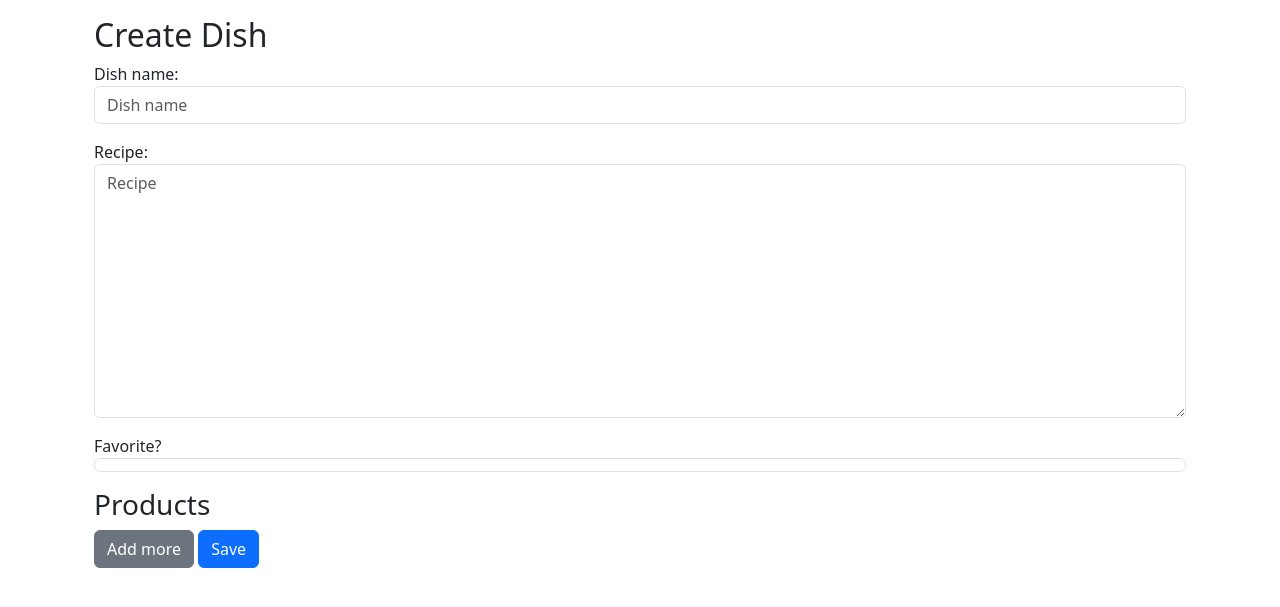
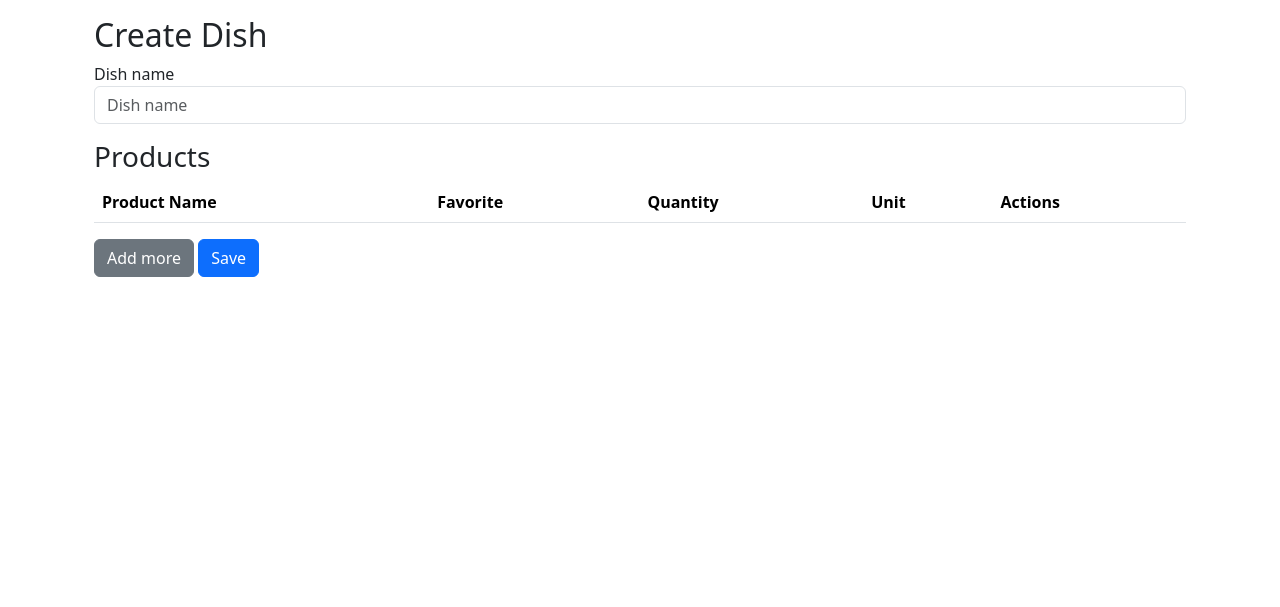
Before and after one commit to Inias94/Eindwerk_inias, a Django app: page /dish/create/ in a window 1280 px wide. Shown: the part 56-663 px from the top of the page. Run offline with Django 5.2, Linux system fonts and the light colour scheme; tables that the repository leaves empty hold one stand-in row (values such as "Sample post"); lists and menus that the app fills with data are empty; parts of the project's set-up code (start-up, migrations or seed data) failed here and were passed over; some libraries are stand-ins or nearby versions.

Commit message:
extra gestylde template, functionaliteit nog niet getest, vanboven staat de werkende

```diff
--- a/eindwerk/templates/dish/create.html
+++ b/eindwerk/templates/dish/create.html
@@ -1,84 +1,176 @@
+{##}
 {#{% extends "base.html" %}#}
 {##}
 {#{% block content %}#}
-{#    <h2>Dish</h2>#}
-{#    <form id="dish-form" action="" method="post">#}
+{#    <div class="container">#}
+{#    <h2>Create Dish</h2>#}
+{#    <form method="post">#}
 {#        {% csrf_token %}#}
-{#        <div>{{ form.as_p }}</div>#}
+{#        {{ form.as_p }}#}
+{#        <h3>Products</h3>#}
+{#        <div id="productdish_formset">#}
+{#            {{ productdish_formset.management_form }}#}
+{#            <div id="product-form-list">#}
+{#                {% for form in productdish_formset %}#}
+{#                    <div class="form-row product-form">#}
+{#                        {{ form.as_p }}#}
+{#                    </div>#}
+{#                {% endfor %}#}
+{#            </div>#}
+{#        </div>#}
+{#        <button type="button" class="btn btn-secondary" id="add-more">Add more</button>#}
+{#        <button type="submit" class="btn btn-primary">Save</button>#}
+{#    </form>#}
 {##}
-{#        <h3>Products</h3>#}
-{#        {{ formset.management_form }}#}
-{#        {% for items in formset %}#}
-{#            <div class="formset-row">#}
-{#                <div><label>{{ items.product_name.label }}</label>{{ items.product_name }}</div>#}
-{#                <div><label>{{ items.product_is_favorite.label }}</label>{{ items.product_is_favorite }}</div>#}
-{#                <div><label>{{ items.quantity.label }}</label>{{ items.quantity }}</div>#}
-{#                <div><label>{{ items.unit.label }}</label>{{ items.unit }}</div>#}
-{#                <div><button type="button" class="delete-btn">Delete</button></div>#}
-{#            <hr/>#}
-{#            </div>#}
-{#        {% endfor %}#}
-{#        <button type="button" id="add-more">Add More</button>#}
-{#        <button type="submit">Save</button>#}
-{#    </form>#}
+{#    <template id="empty-form-template">#}
+{#        <div class="form-row product-form">#}
+{#            {{ productdish_formset.empty_form.as_p }}#}
+{#        </div>#}
+{#        <hr>#}
+{#    </template>#}
 {##}
 {#    <script>#}
 {#        document.addEventListener('DOMContentLoaded', function() {#}
-{#            var formsets = document.querySelectorAll('.formset-row');#}
-{#            var addMoreBtn = document.getElementById('add-more');#}
+{#            let addMoreBtn = document.getElementById('add-more');#}
+{#            let formsetDiv = document.getElementById('product-form-list');#}
+{#            let totalForms = document.getElementById('id_productdish_set-TOTAL_FORMS');#}
+{#            let emptyFormTemplate = document.getElementById('empty-form-template').innerHTML;#}
+{#            let formNum = parseInt(totalForms.value);#}
 {##}
-{#            formsets.forEach(function(formset, index) {#}
-{#                if (index !== 0) {#}
-{#                    formset.style.display = 'none';#}
-{#                }#}
-{#            });#}
-{##}
-{#            addMoreBtn.addEventListener('click', function() {#}
-{#                var hiddenFormsets = document.querySelectorAll('.formset-row[style="display: none;"]');#}
-{#                if (hiddenFormsets.length > 0) {#}
-{#                    hiddenFormsets[0].style.display = 'block';#}
-{#                }#}
-{#            });#}
-{##}
-{#            document.addEventListener('click', function(event) {#}
-{#                if (event.target.classList.contains('delete-btn')) {#}
-{#                    var row = event.target.closest('.formset-row');#}
-{#                    row.querySelectorAll('input[type="text"], input[type="checkbox"]').forEach(function(input) {#}
-{#                        input.value = '';#}
-{#                    });#}
-{#                    row.style.display = 'none';#}
-{#                }#}
+{#            addMoreBtn.addEventListener('click', function(event) {#}
+{#                event.preventDefault();#}
+{#                let newForm = emptyFormTemplate.replace(/__prefix__/g, formNum);#}
+{#                formsetDiv.insertAdjacentHTML('beforeend', newForm);#}
+{#                formNum++;#}
+{#                totalForms.value = formNum;#}
 {#            });#}
 {#        });#}
 {#    </script>#}
+{#</div>#}
 {#{% endblock %}#}
+{##}
+{##}
+
+{# HIERBOVEN WERKT HELEMAAL ONDERSTAAND IS EEN TEST!!! #}
+
 {% extends "base.html" %}
 
 {% block content %}
-    <div class="container">
+<div class="container">
     <h2>Create Dish</h2>
     <form method="post">
         {% csrf_token %}
-        {{ form.as_p }}
+
+        <div class="mb-3">
+            {{ form.name.label }}
+            {{ form.name }}
+            {% if form.name.errors %}
+                <div class="invalid-feedback">
+                    {{ form.name.errors }}
+                </div>
+            {% endif %}
+        </div>
+
         <h3>Products</h3>
         <div id="productdish_formset">
             {{ productdish_formset.management_form }}
-            <div id="product-form-list">
-                {% for form in productdish_formset %}
-                    <div class="form-row product-form">
-                        {{ form.as_p }}
-                    </div>
-                {% endfor %}
-            </div>
+            <table class="table">
+                <thead>
+                    <tr>
+                        <th>Product Name</th>
+                        <th>Favorite</th>
+                        <th>Quantity</th>
+                        <th>Unit</th>
+{#                        <th>Delete</th>#}
+                        <th>Actions</th>
+                    </tr>
+                </thead>
+                <tbody id="product-form-list">
+                    {% for form in productdish_formset %}
+                        <tr class="product-form">
+                            <td>
+                                {{ form.product_name.label }}
+                                {{ form.product_name }}
+                                {% if form.product_name.errors %}
+                                    <div class="invalid-feedback">
+                                        {{ form.product_name.errors }}
+                                    </div>
+                                {% endif %}
+                            </td>
+                            <td>
+                                {{ form.product_is_favorite.label }}
+                                <div class="d-flex align-items-end">{{ form.product_is_favorite }}</div>
+                                {% if form.product_is_favorite.errors %}
+                                    <div class="invalid-feedback">
+                                        {{ form.product_is_favorite.errors }}
+                                    </div>
+                                {% endif %}
+                            </td>
+                            <td>
+                                {{ form.quantity.label }}
+                                {{ form.quantity }}
+                                {% if form.quantity.errors %}
+                                    <div class="invalid-feedback">
+                                        {{ form.quantity.errors }}
+                                    </div>
+                                {% endif %}
+                            </td>
+                            <td>
+                                {{ form.unit.label }}
+                                {{ form.unit }}
+                                {% if form.unit.errors %}
+                                    <div class="invalid-feedback">
+                                        {{ form.unit.errors }}
+                                    </div>
+                                {% endif %}
+                            </td>
+{#                            <td>#}
+{#                                {{ form.DELETE.label }}#}
+{#                                {{ form.DELETE }}#}
+{#                                {% if form.DELETE.errors %}#}
+{#                                    <div class="invalid-feedback">#}
+{#                                        {{ form.DELETE.errors }}#}
+{#                                    </div>#}
+{#                                {% endif %}#}
+{#                            </td>#}
+                            <td>
+                                <button type="button" class="btn btn-danger remove-form">Remove</button>
+                            </td>
+                        </tr>
+                    {% endfor %}
+                </tbody>
+            </table>
         </div>
         <button type="button" class="btn btn-secondary" id="add-more">Add more</button>
         <button type="submit" class="btn btn-primary">Save</button>
     </form>
 
     <template id="empty-form-template">
-        <div class="form-row product-form">
-            {{ productdish_formset.empty_form.as_p }}
-        </div>
+        <tr class="product-form">
+            <td>
+                <label>{{ productdish_formset.empty_form.product_name.label }}</label>
+                {{ productdish_formset.empty_form.product_name }}
+            </td>
+            <td>
+                <div class="d-flex align-end-center">{{ productdish_formset.empty_form.product_is_favorite.label }}</div>
+                {{ productdish_formset.empty_form.product_is_favorite }}
+            </td>
+            <td>
+                {{ productdish_formset.empty_form.quantity.label }}
+                {{ productdish_formset.empty_form.quantity }}
+            </td>
+            <td>
+                {{ productdish_formset.empty_form.unit.label }}
+                {{ productdish_formset.empty_form.unit }}
+            </td>
+{#            <td>#}
+{#                {{ productdish_formset.empty_form.DELETE.label }}#}
+{#                {{ productdish_formset.empty_form.DELETE }}#}
+{#            </td>#}
+            <td>
+                <button type="button" class="btn btn-danger remove-form">Remove</button>
+            </td>
+        </tr>
     </template>
 
     <script>
@@ -96,6 +188,15 @@
                 formNum++;
                 totalForms.value = formNum;
             });
+
+            formsetDiv.addEventListener('click', function(event) {
+                if (event.target.classList.contains('remove-form')) {
+                    event.preventDefault();
+                    let formRow = event.target.closest('.product-form');
+                    formRow.querySelector('input[type="checkbox"]').checked = true;
+                    formRow.style.display = 'none';
+                }
+            });
         });
     </script>
 </div>
```
